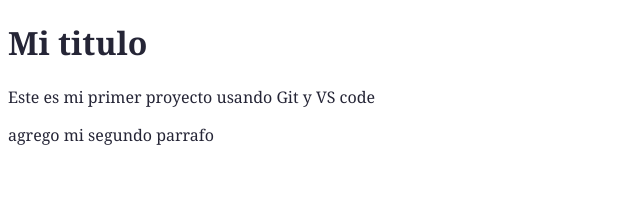
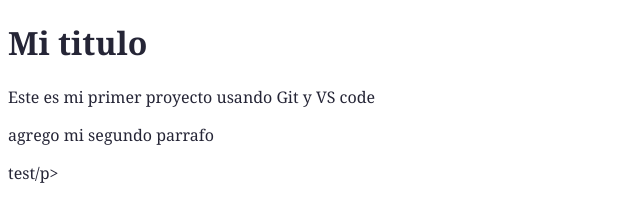
Before and after one commit to anndyarl2022/AndyWeb, a plain HTML site: page index.html in a window 1280 px wide. Shown: the full height of the page, 0-640 px from the left. Drawn offline with Linux system fonts and the light colour scheme.

Commit message:
se agrega test

```diff
--- a/index.html
+++ b/index.html
@@ -11,8 +11,9 @@
     <div id="container">
         <div id="cabecera">
             <h1>Mi titulo</h1>
-            <p>Este es mi primer proyecto usando Git y VS  code </p>
+            <p>Este es mi primer proyecto usando Git y VS code </p>
             <p>agrego mi segundo parrafo</p>
+            <p>test/p>
         </div>
     </div>
 </body>
```
